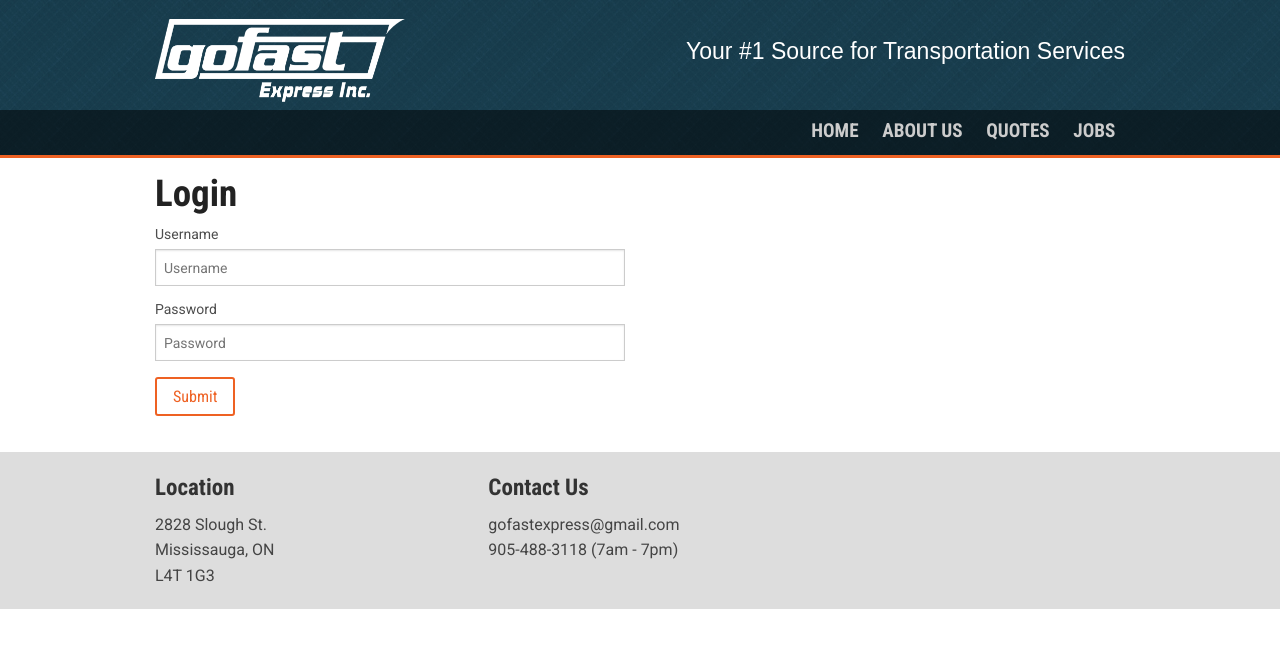
After one commit to somaij/gofast-cake, a CakePHP app: the page made by app/View/Pages/login.ctp in a window 1280 px wide. The commit adds this page. Shown: the top 648 px of the page. Run offline with PHP 8.4 and a stand-in for CakePHP, Linux system fonts and the light colour scheme; the template is opened without the code that fills it, so the values that code supplies are empty; some libraries are stand-ins or nearby versions; some web fonts are replaced.

Commit message:
added login page, new button style

```diff
--- a/app/Config/routes.php
+++ b/app/Config/routes.php
@@ -26,6 +26,7 @@
  */
 	Router::connect('/', array('controller' => 'pages', 'action' => 'display', 'home'));
   Router::connect('/about', array('controller' => 'pages', 'action' => 'display', 'about'));
+  Router::connect('/login', array('controller' => 'pages', 'action' => 'display', 'login'));
 /**
  * ...and connect the rest of 'Pages' controller's URLs.
  */
--- /dev/null
+++ b/app/View/Pages/login.ctp
@@ -0,0 +1,24 @@
+<div class="row">
+  <div class="large-12 columns">
+  <h2>Login</h2>
+  </div>
+</div>
+<form>
+<div class="row">
+    <div class="medium-6 columns">
+      <label>Username</label>
+      <input type="text" placeholder="Username"/>
+    </div>
+    </div>
+    <div class="row">
+    <div class="medium-6 columns">
+      <label>Password</label>
+      <input type="text" placeholder="Password" />
+    </div>
+  </div>
+  <div class="row">
+    <div class="large-12 columns">
+      <button type="submit">Submit</button>
+    </div>
+  </div>
+</form>
--- a/app/webroot/css/custom.css
+++ b/app/webroot/css/custom.css
@@ -109,3 +109,21 @@ border-bottom:3px solid #ee6123;
 .top-bar{
 background:none;
 }
+button, .button{
+   background-color:transparent;
+  padding: 8px 16px;
+  border-radius: 3px;
+  font-family: 'Roboto Condensed', sans-serif;
+  font-weight:bold;
+  border:2px solid #ee6123;
+  color:#ee6123;
+  -o-transition:.5s;
+  -ms-transition:.5s;
+  -moz-transition:.5s;
+  -webkit-transition:.5s;
+  transition:.5s;
+}
+button:hover, .button:hover{
+  color:#EEE;
+  background-color:#ee6123;
+}
```
Also changed, not shown: 3 other files.
